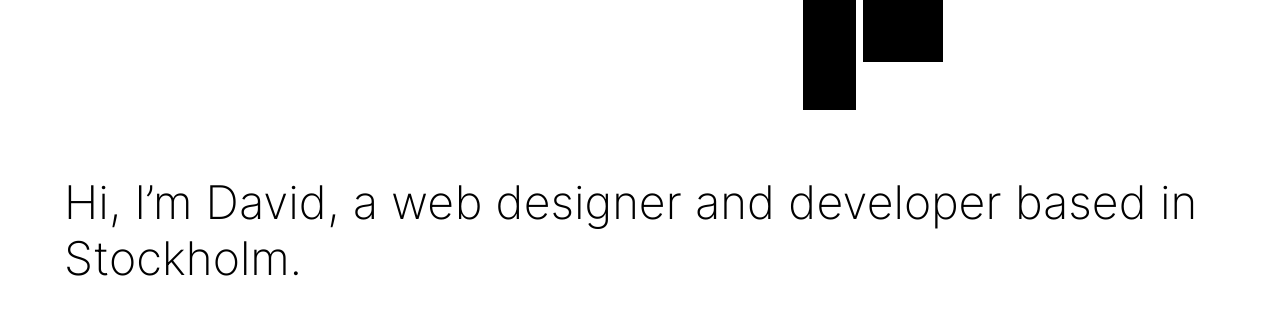
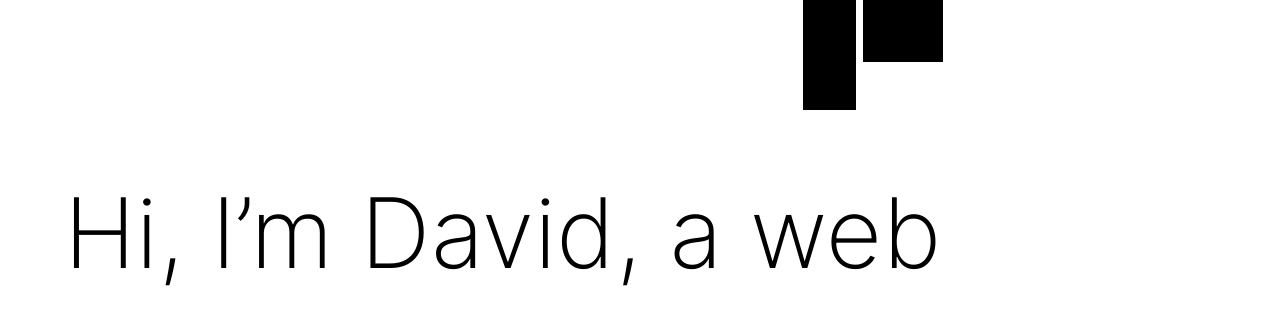
Before and after one commit to dvdherron/dh-11ty, an Eleventy site: page src/index.md in a window 1280 px wide. Shown: the part 425-737 px from the top of the page. Built offline with nearby package versions, Linux system fonts and the light colour scheme; Eleventy itself is replaced by a stand-in of ours; files that its build step writes are made by us from their sources.

Commit message:
fix font size on narrow screen

```diff
--- a/src/_templates/main.css
+++ b/src/_templates/main.css
@@ -294,7 +294,7 @@ b:nth-of-type(5) {
   margin: 0 auto 2rem;
   font-family: "Inter Extra Light";
   font-weight: 100;
-  font-size: calc(1.5rem + 1.75vw);
+  font-size: 7.6vw;
   position: relative;
   padding: 0;
 }
@@ -305,6 +305,7 @@ b:nth-of-type(5) {
     font-weight: 230;
   }
 }
+/* media query for font-size at wider screen*/
 
 main p {
   font-size: 1.2em;
```
